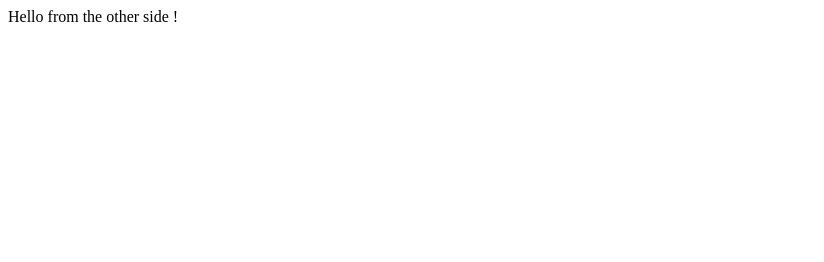
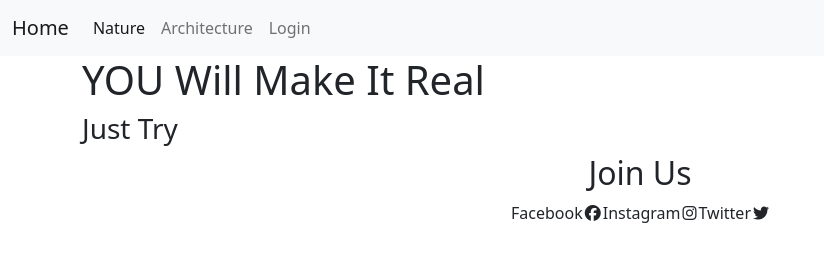
Before and after one commit to louatizine/TestProject, a plain HTML site: page index.html in a window 1280 px wide. Shown: the whole page, without its empty margins (0-824 px from the left). Drawn offline with nearby package versions, Linux system fonts and the light colour scheme.

Commit message:
seconde change

```diff
--- a/index.html
+++ b/index.html
@@ -3,9 +3,58 @@
 <head>
     <meta charset="UTF-8">
     <meta name="viewport" content="width=device-width, initial-scale=1.0">
-    <title>Document</title>
+    <title>acceuil</title>
+    <link rel="stylesheet"  type="text/css" href="indexx.css">
+    <script src="https://kit.fontawesome.com/e3effc595a.js" crossorigin="anonymous"></script>
+    <link href="https://cdn.jsdelivr.net/npm/bootstrap@5.0.1/dist/css/bootstrap.min.css" rel="stylesheet" integrity="sha384-+0n0xVW2eSR5OomGNYDnhzAbDsOXxcvSN1TPprVMTNDbiYZCxYbOOl7+AMvyTG2x" crossorigin="anonymous">
+    <script src="https://code.jquery.com/jquery-3.6.0.js" integrity="sha256-H+K7U5CnXl1h5ywQfKtSj8PCmoN9aaq30gDh27Xc0jk=" crossorigin="anonymous"></script>
 </head>
 <body>
-    Hello from the other side !
+  <nav class="navbar navbar-expand-lg navbar-light bg-light">
+    <div class="container-fluid">
+      <a class="navbar-brand" href="#">Home</a>
+      <button class="navbar-toggler" type="button" data-bs-toggle="collapse" data-bs-target="#navbarNavDropdown" aria-controls="navbarNavDropdown" aria-expanded="false" aria-label="Toggle navigation">
+        <span class="navbar-toggler-icon"></span>
+      </button>
+      <div class="collapse navbar-collapse" id="navbarNavDropdown">
+        <ul class="navbar-nav">
+          <li class="nav-item">
+            <a class="nav-link active" aria-current="page" href="#">Nature</a>
+          </li>
+          <li class="nav-item">
+            <a class="nav-link" href="#">Architecture</a>
+          </li>
+          <li class="nav-item">
+            <a class="nav-link" href="#">Login</a>
+          </li>
+        </ul>
+      </div>
+    </div>
+  </nav>
+    </div>
+    <div class="container">
+        <div class="row">
+          <div class="col-lg-12">
+           <div id="content">
+             <h1>YOU Will Make It Real </h1>
+             <h3> Just Try  </h3>
+            </div>
+          </div>
+        </div>
+    </div>
+</div>
+<div id="footer">
+        <h2 align="center"> Join Us </h2>
+        <table cellspacing="10" align="center">
+            <tr>
+               <td>Facebook</td>
+               <td><i class="fab fa-facebook"></i></td>
+               <td> Instagram </td>
+               <td><i class="fab fa-instagram"></i></td>
+               <td> Twitter </td>
+                <td><i class="fab fa-twitter"></i></td>
+            </tr>
+        </table>
+</div>
 </body>
 </html>
```
